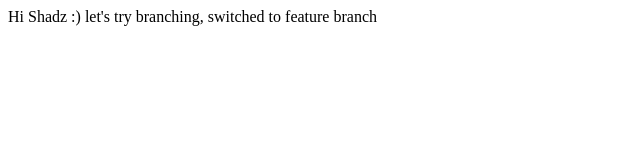
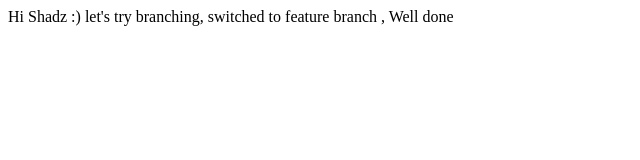
Before and after one commit to Shadzi/lecture1, a plain HTML site: page index.html in a window 1280 px wide. Shown: the full height of the page, 0-640 px from the left. Drawn offline with Linux system fonts and the light colour scheme.

Commit message:
Update index.html

```diff
--- a/index.html
+++ b/index.html
@@ -4,6 +4,6 @@
         <title>Test</title>
     </head>
     <body>
-        Hi Shadz :) let's try branching, switched to feature branch
+        Hi Shadz :) let's try branching, switched to feature branch , Well done
     </body>
 </html>
```
